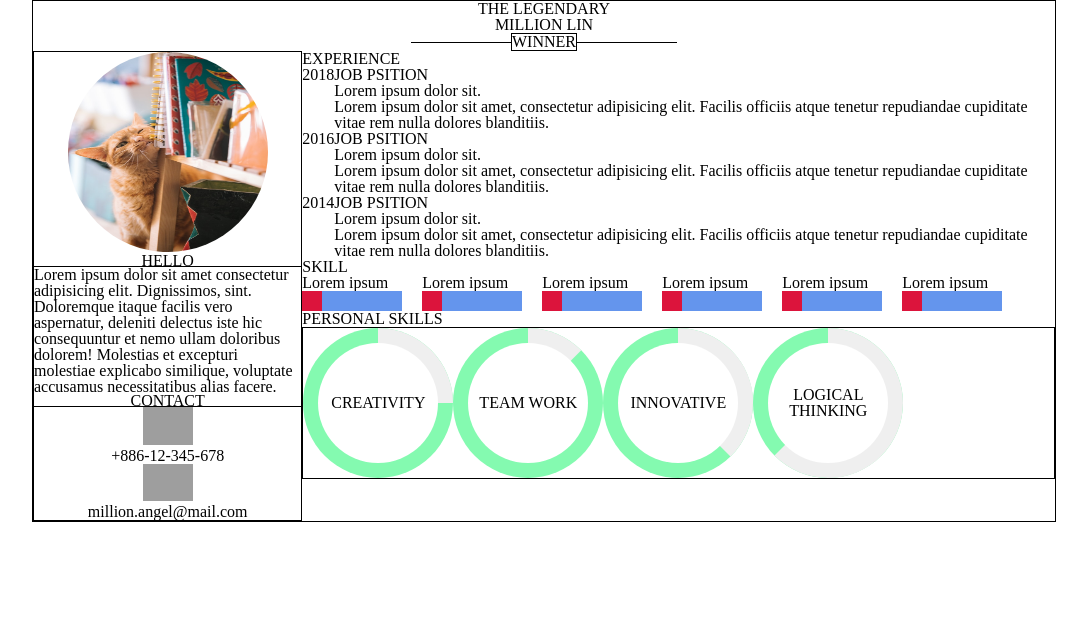
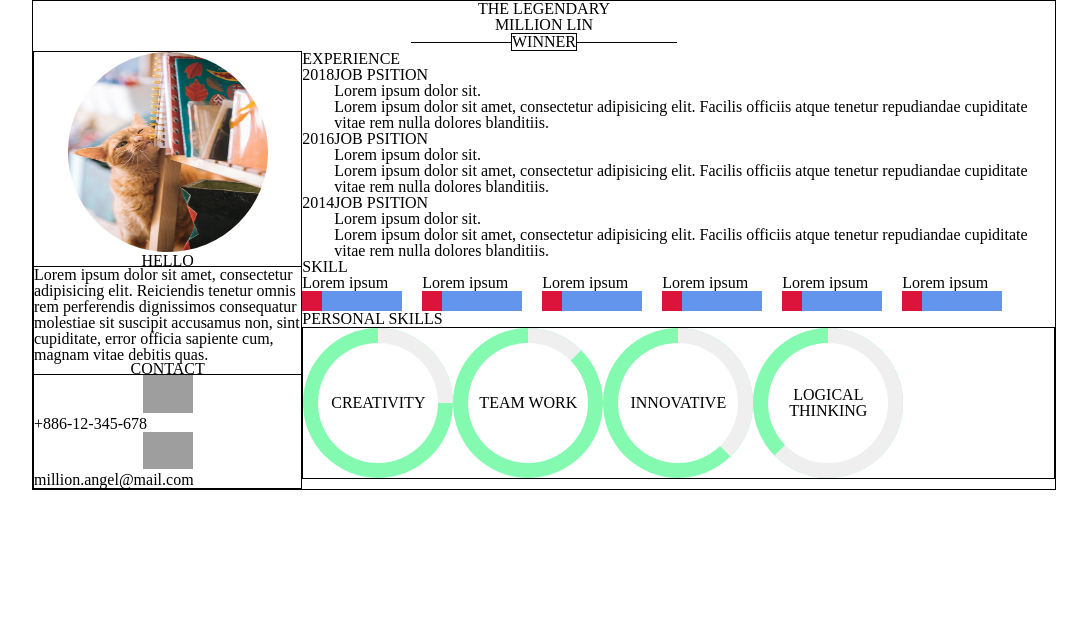
Before and after one commit to c711cat/practice_works, a plain HTML site: page 02 - resume/resume.html in a window 1280 px wide. Shown: the whole page, without its empty margins (96-1183 px from the left). Drawn offline with Linux system fonts and the light colour scheme; grey boxes are pictures that could not be loaded.

Commit message:
修改HTML內的多餘的字 及 自我介紹內容縮短-符合原創 及 命名分開-為了CSS可分別調整

```diff
--- a/02 - resume/resume.html
+++ b/02 - resume/resume.html
@@ -15,9 +15,9 @@
           <p class="headline">THE LEGENDARY</p>
           <h1 class="name">MILLION LIN</h1>
           <div class="beautify">
-            <div class="horizontal-line horizontal-line"></div>
+            <div class="horizontal-line"></div>
             <div class="decorative"><p>WINNER</p></div>
-            <div class="horizontal-line horizontal-line"></div>
+            <div class="horizontal-line"></div>
           </div>
         </div>
 
@@ -32,11 +32,10 @@
             <h2 class="sec-title">HELLO</h2>
 
             <p class="self-introduction">
-              Lorem ipsum dolor sit amet consectetur adipisicing elit.
-              Dignissimos, sint. Doloremque itaque facilis vero aspernatur,
-              deleniti delectus iste hic consequuntur et nemo ullam doloribus
-              dolorem! Molestias et excepturi molestiae explicabo similique,
-              voluptate accusamus necessitatibus alias facere.
+              Lorem ipsum dolor sit amet, consectetur adipisicing elit.
+              Reiciendis tenetur omnis rem perferendis dignissimos consequatur
+              molestiae sit suscipit accusamus non, sint cupiditate, error
+              officia sapiente cum, magnam vitae debitis quas.
             </p>
 
             <h2 class="sec-title">CONTACT</h2>
@@ -46,14 +45,14 @@
                 alt="手機圖片"
               />
             </div>
-            <p class="contact-text">+886-12-345-678</p>
+            <p class="phone-number">+886-12-345-678</p>
             <div class="contact-pic">
               <img
                 src="https://image.flaticon.com/icons/svg/131/131155.svg"
                 alt="信封圖片"
               />
             </div>
-            <p class="contact-text">million.angel@mail.com</p>
+            <p class="personal-mail">million.angel@mail.com</p>
           </div>
 
           <div class="right-content">
```
